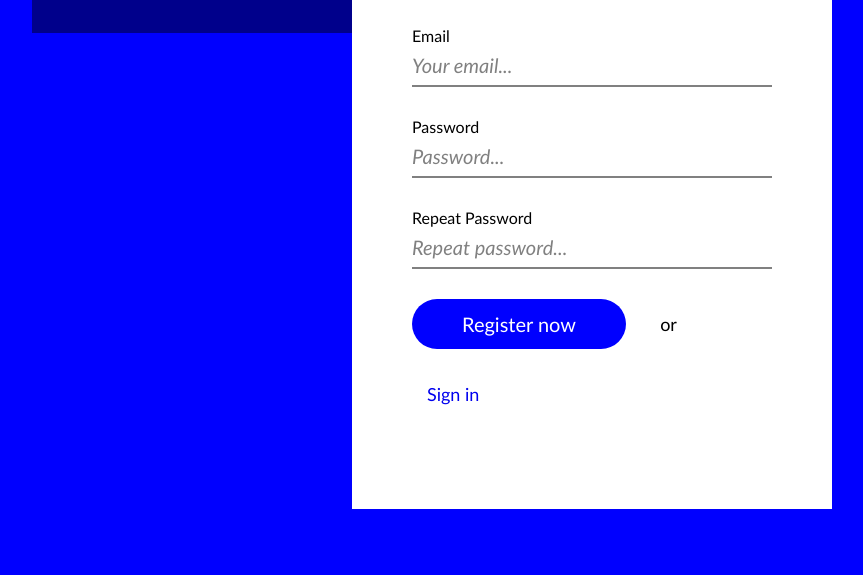
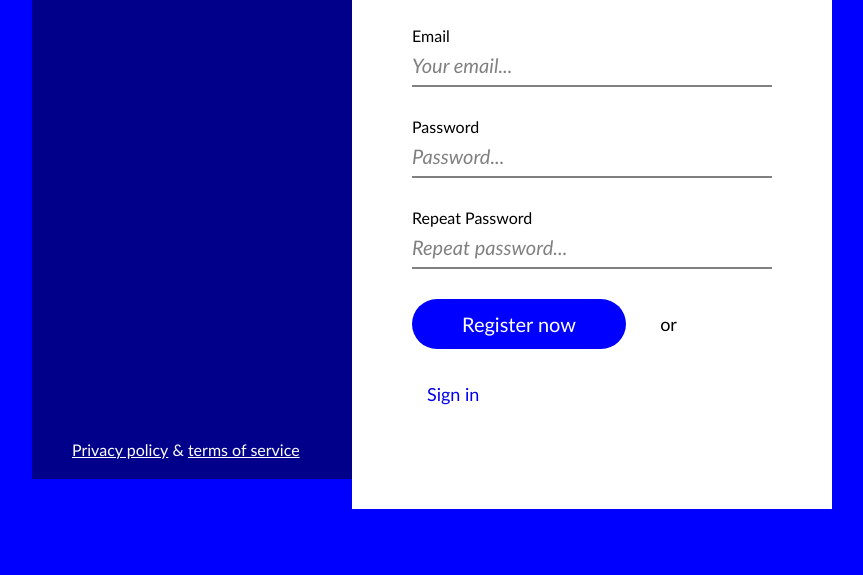
Before and after one commit to Evelinatoleike/4-sign-up, a website: page index.html in a window 1280 px wide. Shown: the part 225-800 px from the top of the page, without its empty margins (208-1071 px from the left). Drawn offline with Linux system fonts and the light colour scheme.

Commit message:
left column height

```diff
--- a/css/main.css
+++ b/css/main.css
@@ -17,19 +17,22 @@ body {
     width: 800px;
     margin-top: 100px;
     margin-left: calc(50% - 400px);
+    position: relative
 }
 
 .left-column {
     width: 40%;
     float: left;
     padding: 40px;
-    margin-top: 20px;
     background-color: darkblue;
     background-image: url(../images/blue.png);
+    background-position: center;
     background-repeat: no-repeat;
-    background-position: center;
     background-size: cover;
     color: white;
+    position: absolute;
+    top: 30px;
+    bottom: 30px;
 }
 
 
@@ -42,7 +45,10 @@ body {
 
 .bottom-links {
     display: inline-block;
-    width: 100%;
+    position: absolute;
+    bottom: 20px;
+    left: 40px;
+    right: 40px;
 }
 
 .bottom-links > .link {
@@ -55,7 +61,7 @@ body {
 }
 .right-column {
     width: 60%;
-    float: left;
+    float: right;
     padding: 60px;
     background-color: white;
     position: relative;
--- a/index.html
+++ b/index.html
@@ -35,7 +35,7 @@
              <form class="form">
                  <div class="form-row">
                      <label for="username">Username</label>
-                     <input id="Username" type="text" placeholder="Your username...">
+                     <input id="username" type="text" placeholder="Your username...">
                  </div>
                  <div class="form-row">
                     <label for="email">Email</label>
```
